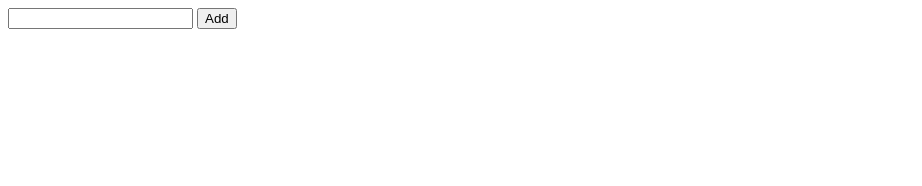
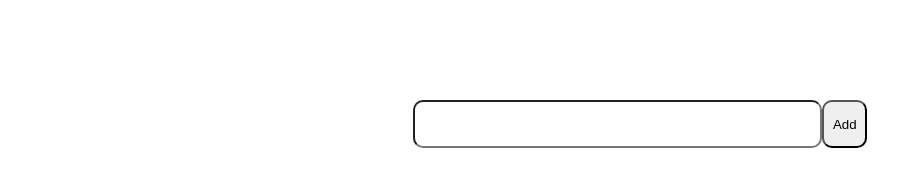
Before and after one commit to arvindreddy422/Todo-mongodb, a plain HTML site: page index.html in a window 1280 px wide. Shown: the whole page, without its empty margins (0-922 px from the left). Drawn offline with Linux system fonts and the light colour scheme.

Commit message:
added style

```diff
--- a/index.html
+++ b/index.html
@@ -4,11 +4,12 @@
     <meta charset="UTF-8">
     <meta name="viewport" content="width=device-width, initial-scale=1.0">
     <title>Todo</title>
+    <link rel="stylesheet" href="style.css">
 </head>
 <body>
     <div class="main-container">
-        <input type="text">
-        <button>Add</button>
+        <input type="text" class="input-todo">
+        <button type="submit" class="add-todo">Add</button>
     </div>
 </body>
 </html>
--- /dev/null
+++ b/style.css
@@ -0,0 +1,22 @@
+*{
+    margin: 0px;
+    padding: 0px;
+    box-sizing: border-box;
+}
+.main-container{
+    display: flex;
+    align-items: center;
+    justify-content: center;
+    margin-top: 100px;
+}
+.input-todo{
+    width: 32%;
+    height: 3rem;
+    border-radius: 10px;
+
+}
+.add-todo{
+    width: 45px;
+    height: 48px;
+    border-radius:10px;
+}
```
Also changed, not shown: 1 other file.
